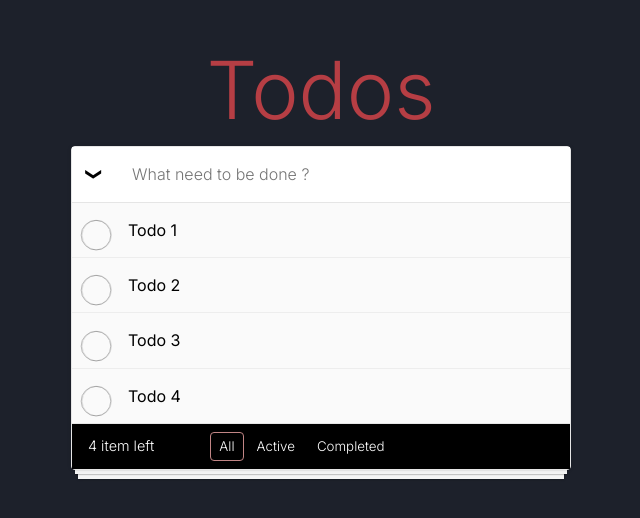
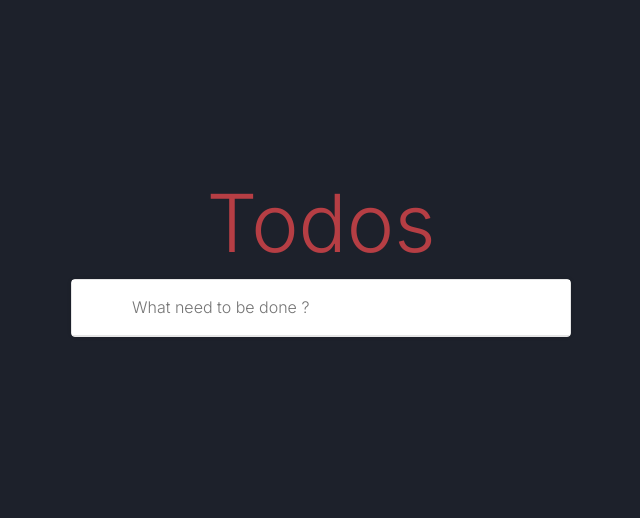
Before and after one commit to Akhilpatyal/TodoApp, a Svelte app: page / in a window 1280 px wide. Shown: the part 148-666 px from the top of the page, without its empty margins (319-959 px from the left). Built offline with nearby package versions, Linux system fonts and the light colour scheme.

Commit message:
commit add stores

```diff
--- a/src/component/Todo.svelte
+++ b/src/component/Todo.svelte
@@ -1,51 +1,67 @@
 <script lang="ts">
   import type { FiltersType, ITodo } from "$root/types/Todo.ts";
+  import  useStorage  from '$root/stores/useStorage'
   import AddTodo from "./AddTodo.svelte";
   import Todos from "./Todos.svelte";
   import Left from "./Remaining.svelte";
   import FilterTodos from "./FilterTodo.svelte";
   import ClearTodos from "./ClearTodos.svelte";
 
-  let todo: ITodo[] = [
-    { id: "1", text: "Todo 1", completed: false },
-    { id: "2", text: "Todo 2", completed: false },
-    { id: "3", text: "Todo 3", completed: false },
-    { id: "4", text: "Todo 4", completed: false },
-  ];
+  //let todo: ITodo[] = [
+  //  { id: "1", text: "Todo 1", completed: false },
+  //  { id: "2", text: "Todo 2", completed: false },
+  //  { id: "3", text: "Todo 3", completed: false },
+  //  { id: "4", text: "Todo 4", completed: false },
+  //];
+  //new add
+  //var localStorage: Storage = window.localStorage;
+  //let todo: ITodo[] = [];
+  //
+  //const storedTodo = localStorage.getItem('todo');
+  //if (storedTodo) {
+  //  todo = JSON.parse(storedTodo);
+  //}
+  //  $: {
+  //    localStorage.setItem('todos', JSON.stringify(todo))
+  //  }
+//
+  //
+  let todo = useStorage<ITodo[]>('todos', [])
+
   let selectedFilter: FiltersType = "all";
 
 
   // compute
-  $: todoAmount = todo.length;
-  $: incompleteTodos = todo.filter((todo) => !todo.completed).length;
-  $: filteredTodo = filterTodo(todo, selectedFilter);
-  $: completeTodos = todo.filter((todo)=> todo.completed).length;
+  $: todoAmount = $todo.length;
+  $: incompleteTodos = $todo.filter((todo) => !todo.completed).length;
+  $: filteredTodo = filterTodo($todo, selectedFilter);
+  $: completeTodos = $todo.filter((todo)=> todo.completed).length;
 
   function generateRandomId(): string {
     return Math.random().toString(16).slice(2);
   }
 
   function addTodo(todoText: string): void {
-    todo = [{ id: generateRandomId(), text: todoText, completed: false }, ...todo];
+    $todo = [{ id: generateRandomId(), text: todoText, completed: false }, ...$todo];
   }
 
   function toggleComplete(event: MouseEvent): void {
     const { checked } = event.target as HTMLInputElement;
-    todo = todo.map((todo) => ({ ...todo, completed: checked }));
+    $todo = $todo.map((todo) => ({ ...todo, completed: checked }));
   }
 
   function completeTodo(id: string): void {
-    todo = todo.map((todo) =>
+    $todo = $todo.map((todo) =>
       todo.id === id ? { ...todo, completed: !todo.completed } : todo
     );
   }
 
   function removeTodo(id: string): void {
-    todo = todo.filter((todo) => todo.id !== id);
+    $todo = $todo.filter((todo) => todo.id !== id);
   }
 
   function EditTodo(id: string, newTodo: string): void {
-    todo = todo.map((todos) =>
+    $todo = $todo.map((todos) =>
       todos.id === id ? { ...todos, text: newTodo } : todos
     );
   }
@@ -68,7 +84,7 @@
   }
 
   function clearCompleted(): void {
-    todo = todo.filter((todo) => !todo.completed);
+    $todo = $todo.filter((todo) => !todo.completed);
   }
 </script>
 
--- /dev/null
+++ b/src/stores/useStorage.ts
@@ -0,0 +1,23 @@
+import { writable } from 'svelte/store'
+import type { Writable } from 'svelte/store'
+
+export default function useStorage<Value>(
+  key: string,
+  initialValue: Value
+): Writable<Value> {
+  let serialize = JSON.stringify
+  let deserialize = JSON.parse
+
+  let storedValue: Value
+  const item = localStorage.getItem(key)
+  if (item) {
+    storedValue = deserialize(item)
+  } else {
+    storedValue = initialValue
+  }
+
+  let store = writable(storedValue)
+  store.subscribe((value) => localStorage.setItem(key, serialize(value)))
+
+  return store
+}
```
